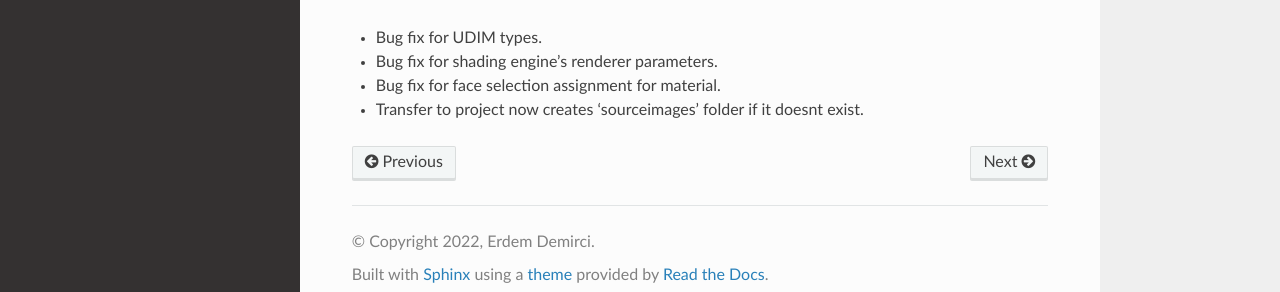
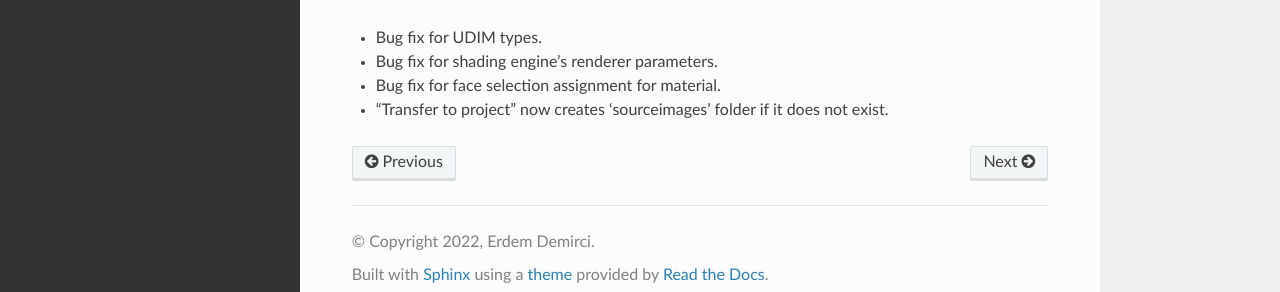
Before and after one commit to erdemirci/MatLib, a Sphinx documentation site: the page built from docs/source/overview.rst, in a window 1280 px wide and 900 px high, scrolled down 712 px. Shown: the part 589-881 px from the top of the window. Built offline with Sphinx 7.4.7 and the Read the Docs theme 2.0.0, drawn with Linux system fonts in a browser that asks for light colours.

Commit message:
Update overview.rst

```diff
--- a/docs/source/overview.rst
+++ b/docs/source/overview.rst
@@ -56,4 +56,4 @@ MatLib beta v0.9.2
 * Bug fix for UDIM types.
 * Bug fix for shading engine's renderer parameters.
 * Bug fix for face selection assignment for material.
-* Transfer to project now creates 'sourceimages' folder if it doesnt exist.
+* "Transfer to project" now creates 'sourceimages' folder if it does not exist.
```
